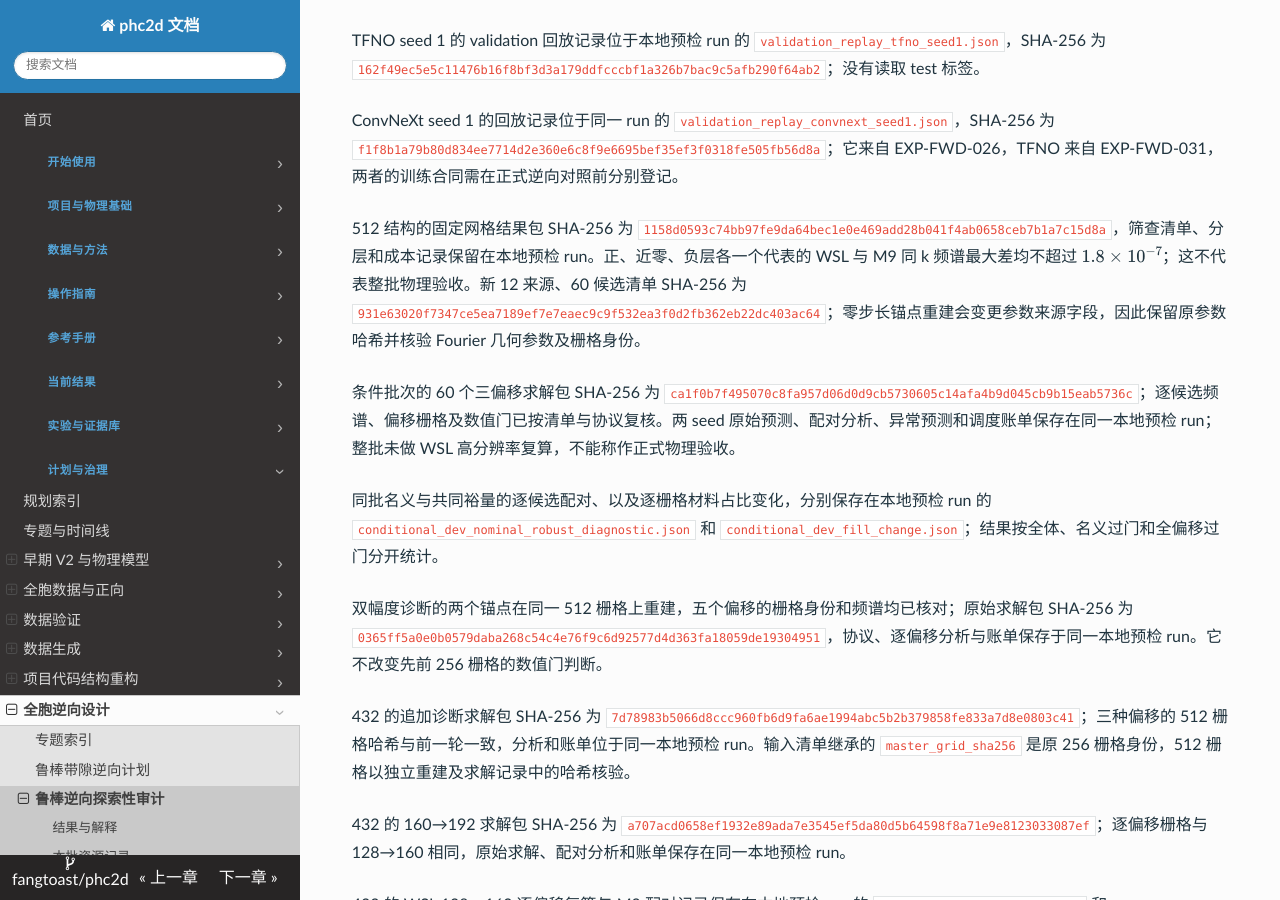
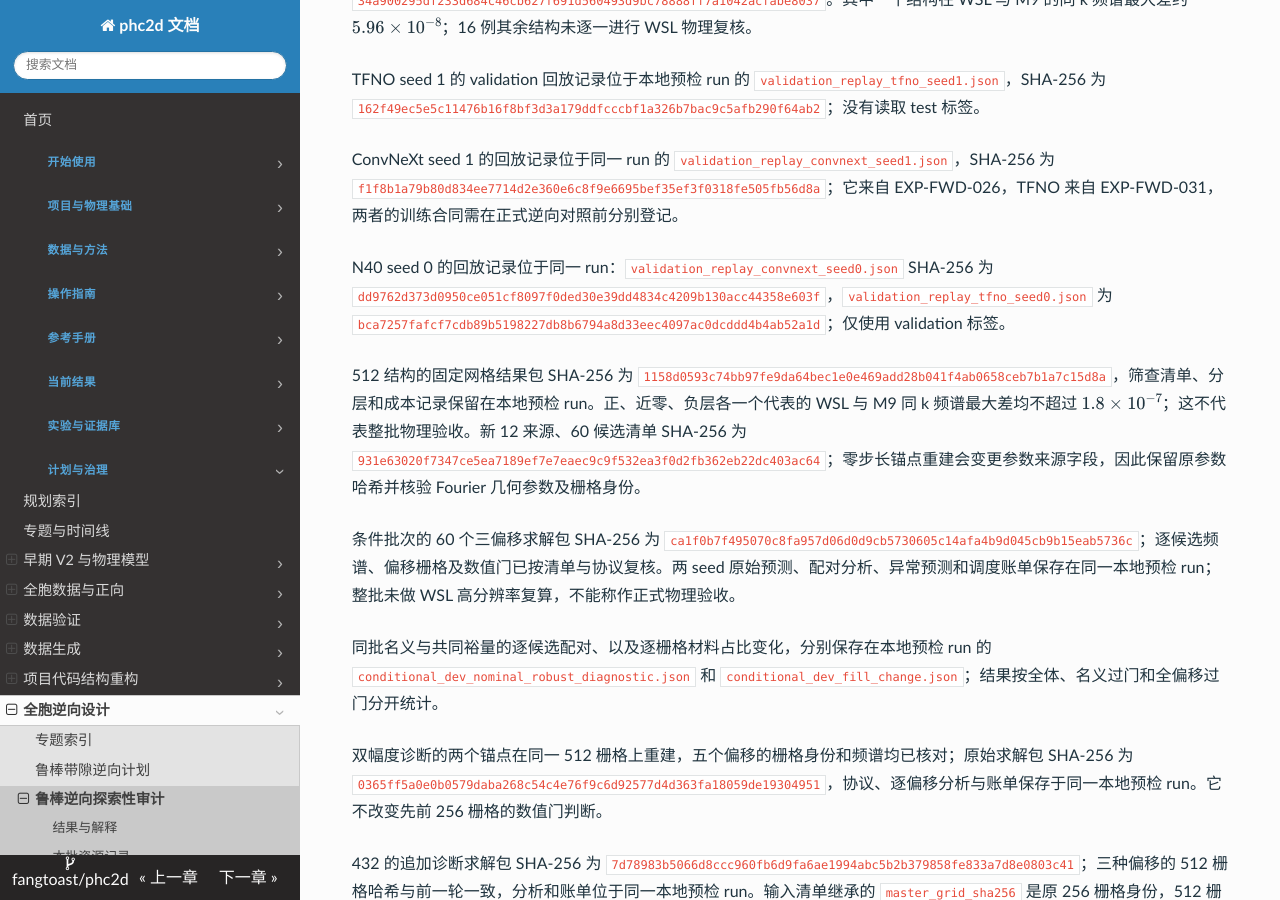
Before and after one commit to fangtoast/phc2d, an MkDocs documentation site: the page built from docs/results/inverse/鲁棒带隙逆向可用性审计.md, in a window 1280 px wide and 900 px high, scrolled down 5736 px. Built offline with MkDocs 1.6.1, drawn with Linux system fonts in a browser that asks for light colours; some of the changed text lies outside the part shown.

Commit message:
Record seed zero validation replay contracts

```diff
--- a/docs/results/inverse/鲁棒带隙逆向可用性审计.md
+++ b/docs/results/inverse/鲁棒带隙逆向可用性审计.md
@@ -85,6 +85,7 @@ source_artifacts:
 | 新种子结构预检 | 16 个程序化 K5 Binary 结构与现有 K5/K20 的参数及 64/256 栅格哈希无精确碰撞；seed 1、2 与 64 分辨率、81 k 点 MPB 的 B2–B10 MRE 均值分别约 0.585%、0.587%，目标裕量绝对误差中位数约 0.0113、0.0078 | MPB 为解析几何，代理输入为 256 栅格面积平均；16 例均无名义目标正裕量，属于开发预检而非正式独立测试或鲁棒验证 |
 | TFNO 回放合同预检 | `official_tucker_tfno_band_v1` seed 1 在 K5 Binary validation 的 1,000 例上重算 B2–B10 MRE 为 0.674821%，与 checkpoint 的记录相差 0.000025 个百分点，低于 0.001 容差 | N56 的验证集回放；只证明本 checkpoint 的该指标可复现，不是逆向或物理性能比较 |
 | ConvNeXt 回放合同预检 | `convnext_band_v1` seed 1 在同一 validation 上重算 B2–B10 MRE 为 0.749365%，与 checkpoint 的记录相差约 0.00000078 个百分点，低于 0.001 容差 | N56 的验证集回放；与 TFNO 来自不同训练 campaign，不据此声称架构公平对照 |
+| N40 seed 0 回放合同预检 | 同一 1,000 例 validation 上，`convnext_band_v1` 的 B2–B10 MRE 为 0.664309%，`official_tucker_tfno_band_v1` 为 0.672168%；与各自 checkpoint 记录的差均小于 0.001 个百分点 | 两个模型的输入及反归一化合同预检；不表示逆向设计、物理验证或跨训练合同公平比较通过 |
 | 几何表示差异 | 解析结构与零偏移 256×256 栅格的加密上下带边最大差分别约 0.00318、0.00313；带隙类别无翻转 | 二者的独立自适应搜索和材料表示不同，不能将解析结构直接视为扰动栅格的精确替代 |
 | 输入梯度与候选方向 | seed 1 的 12 组中，梯度选中候选相对组内均匀随机候选的真实裕量均差约 0.00009；含数值未通过组的描述性 bootstrap 区间跨零 | 未获得方向收益证据；7 个全部过门组也是事后筛选，不能当作独立正式测试 |
 
@@ -159,6 +160,8 @@ TFNO seed 1 的 validation 回放记录位于本地预检 run 的 `validation_re
 
 ConvNeXt seed 1 的回放记录位于同一 run 的 `validation_replay_convnext_seed1.json`，SHA-256 为 `f1f8b1a79b80d834ee7714d2e360e6c8f9e6695bef35ef3f0318fe505fb56d8a`；它来自 EXP-FWD-026，TFNO 来自 EXP-FWD-031，两者的训练合同需在正式逆向对照前分别登记。
 
+N40 seed 0 的回放记录位于同一 run：`validation_replay_convnext_seed0.json` SHA-256 为 `dd9762d373d0950ce051cf8097f0ded30e39dd4834c4209b130acc44358e603f`，`validation_replay_tfno_seed0.json` 为 `bca7257fafcf7cdb89b5198227db8b6794a8d33eec4097ac0dcddd4b4ab52a1d`；仅使用 validation 标签。
+
 512 结构的固定网格结果包 SHA-256 为 `1158d0593c74bb97fe9da64bec1e0e469add28b041f4ab0658ceb7b1a7c15d8a`，筛查清单、分层和成本记录保留在本地预检 run。正、近零、负层各一个代表的 WSL 与 M9 同 k 频谱最大差均不超过 $1.8\times10^{-7}$；这不代表整批物理验收。新 12 来源、60 候选清单 SHA-256 为 `931e63020f7347ce5ea7189ef7e7eaec9c9f532ea3f0d2fb362eb22dc403ac64`；零步长锚点重建会变更参数来源字段，因此保留原参数哈希并核验 Fourier 几何参数及栅格身份。
 
 条件批次的 60 个三偏移求解包 SHA-256 为 `ca1f0b7f495070c8fa957d06d0d9cb5730605c14afa4b9d045cb9b15eab5736c`；逐候选频谱、偏移栅格及数值门已按清单与协议复核。两 seed 原始预测、配对分析、异常预测和调度账单保存在同一本地预检 run；整批未做 WSL 高分辨率复算，不能称作正式物理验收。
```
